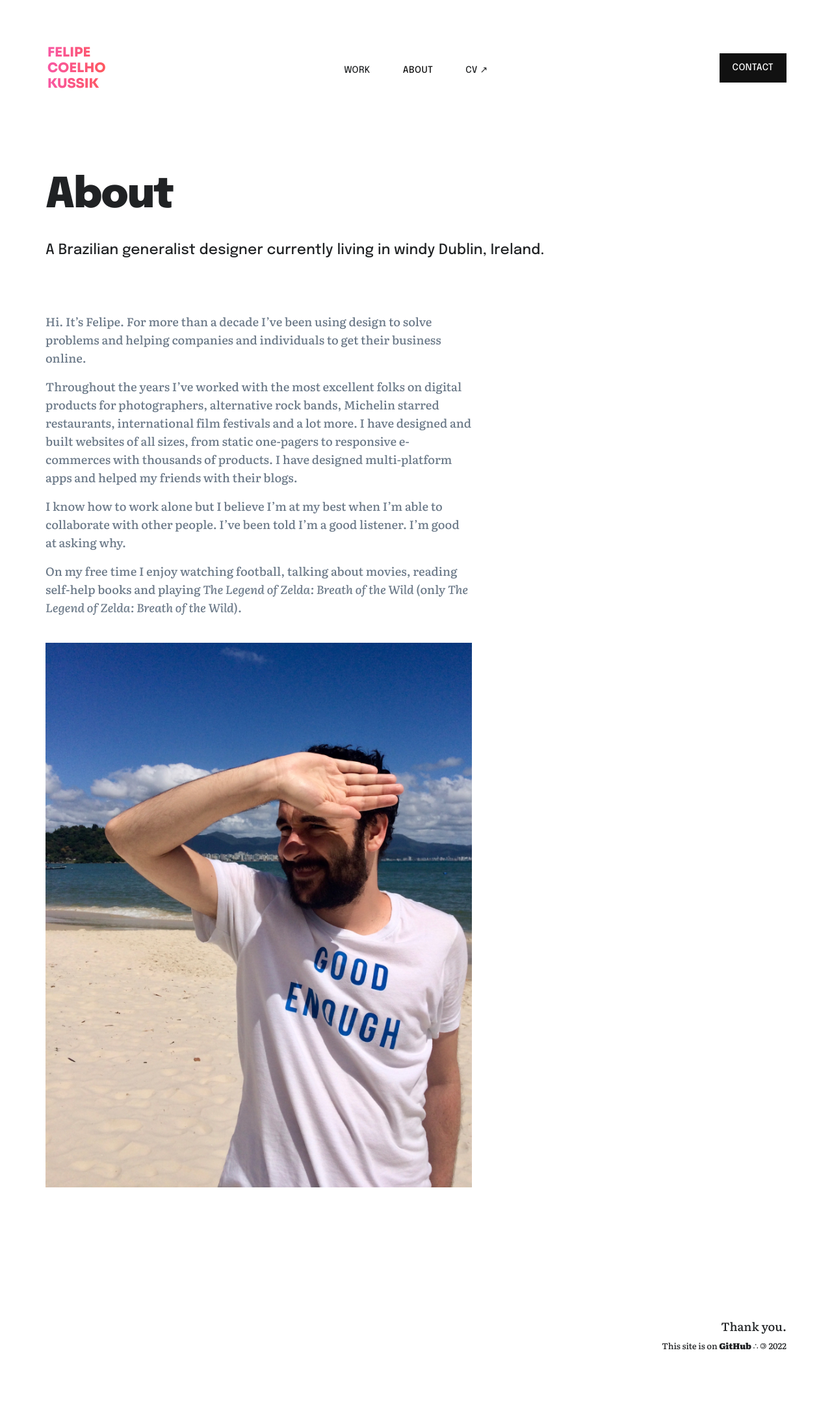
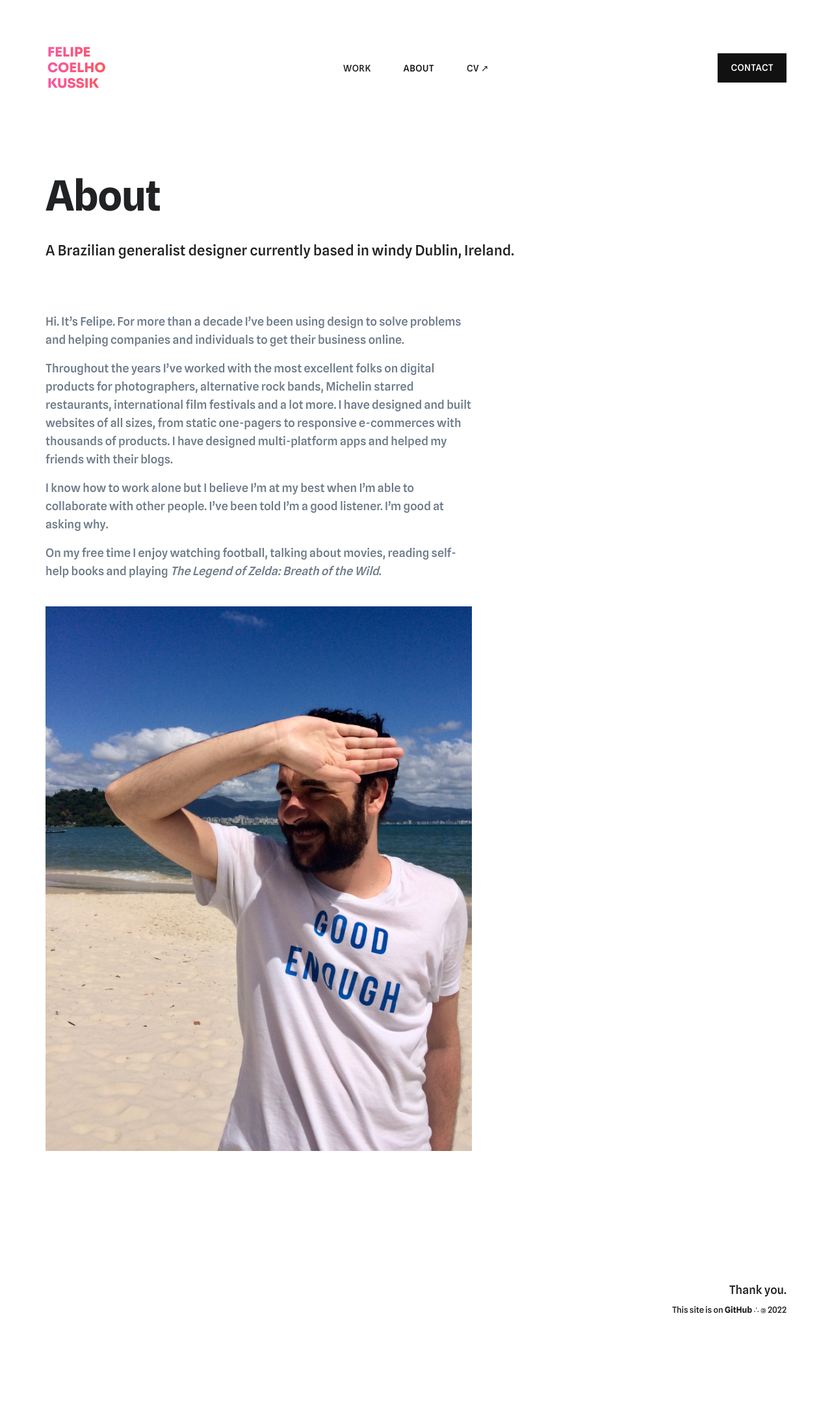
Before and after one commit to seufelipe/seufelipe.github.io, a Jekyll site: the page built from _pages/about.md, in a window 1280 px wide. Shown: the whole page at 65% size. Built offline with Jekyll 4.4.1, drawn with Linux system fonts in a browser that asks for light colours; nearby versions of some CDN libraries; after the commit the page ends 2112 px from its top, so only the background shows below that.

```diff
--- a/_pages/about.md
+++ b/_pages/about.md
@@ -1,6 +1,6 @@
 ---
 title: About
-subtitle: A Brazilian generalist designer currently living in windy Dublin, Ireland.
+subtitle: A Brazilian generalist designer currently based in windy Dublin, Ireland.
 description: About Felipe
 featured_image: /images/social.jpg
 ---
@@ -11,6 +11,6 @@ Throughout the years I've worked with the most excellent folks on digital produc
 
 I know how to work alone but I believe I'm at my best when I'm able to collaborate with other people. I've been told I'm a good listener. I'm good at asking why.
 
-On my free time I enjoy watching football, talking about movies, reading self-help books and playing *The Legend of Zelda: Breath of the Wild* (only *The Legend of Zelda: Breath of the Wild*).
+On my free time I enjoy watching football, talking about movies, reading self-help books and playing *The Legend of Zelda: Breath of the Wild*.
 
 ![](/images/profile.jpg)
```
Also changed, not shown: _data/settings.yml (+5 -3 lines), _projects/2020-09-14-medit.md (+2 -4 lines), _projects/2022-01-08-clubforce.md (added, +35 -0 lines), images/projects/clubforce01.png (added), images/projects/clubforce02.png (added).
